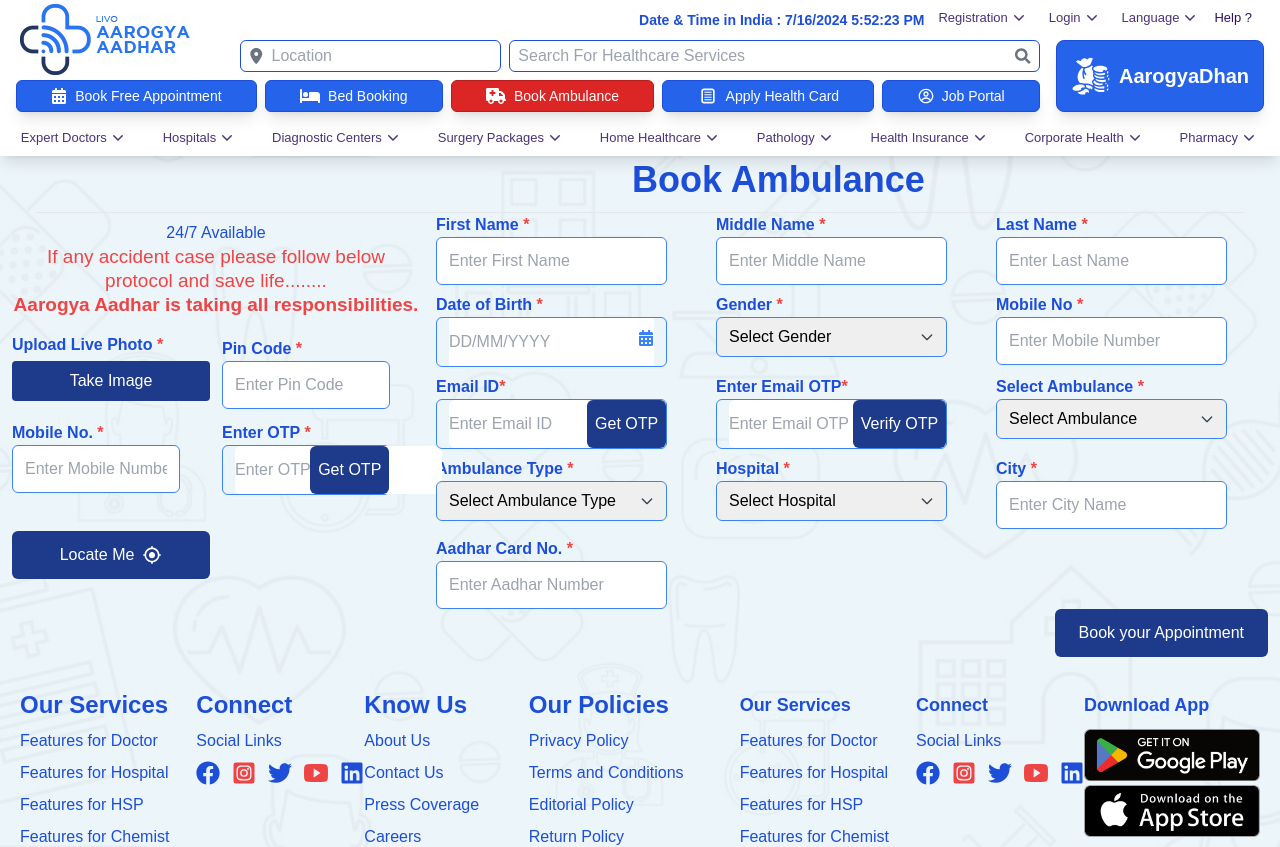
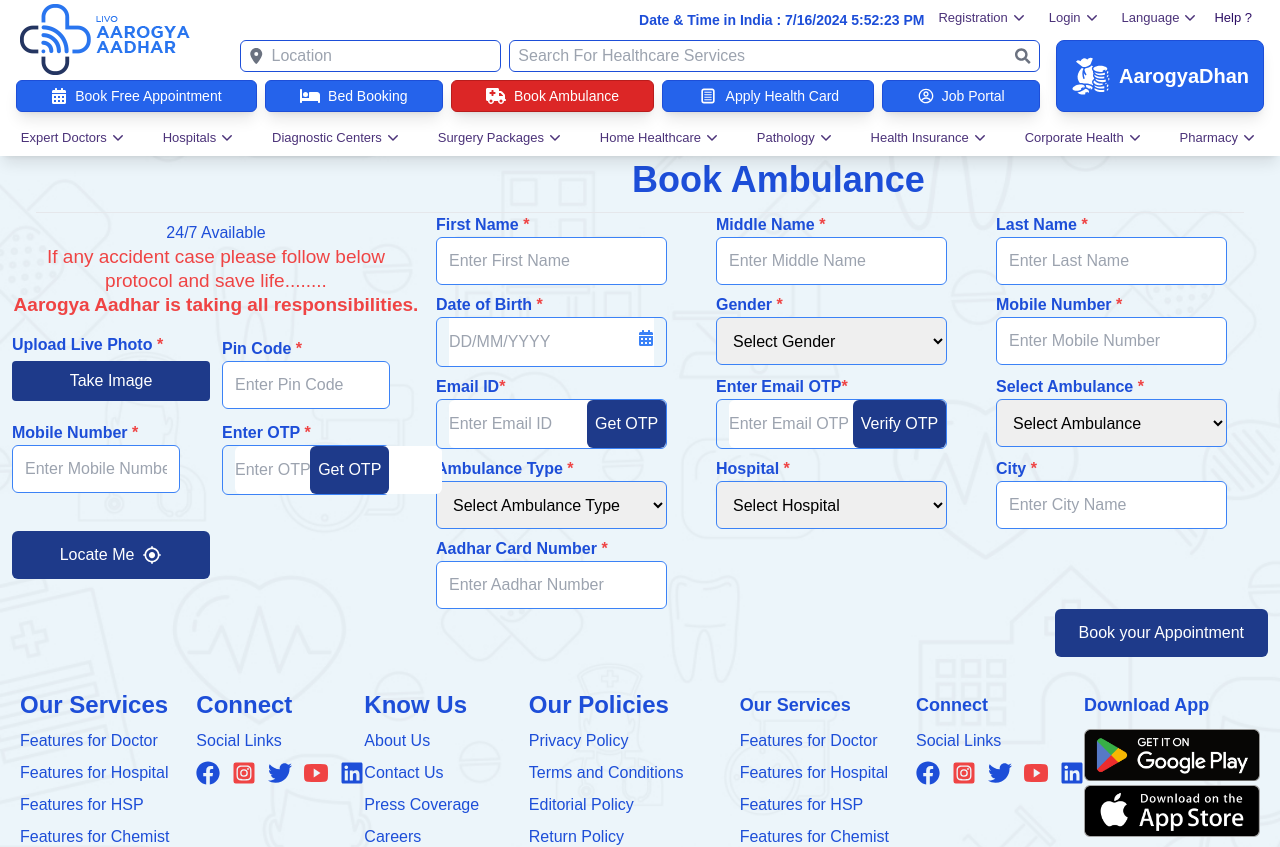
Before and after one commit to GoannyNikunj/AarogyaAadhar, a React (Vite) app: page /AmbulanceBooking in a window 1280 px wide. Shown: the top 847 px of the page. Built offline with nearby package versions, Linux system fonts and the light colour scheme; the HTML template or start-up script is replaced by a standard one.

Commit message:
Abhijeet Third Change

```diff
--- a/src/Component/BookAmbulance.jsx
+++ b/src/Component/BookAmbulance.jsx
@@ -183,7 +183,7 @@
                     htmlFor="patient-mobile-no"
                     className="font-semibold text-blue-900"
                   >
-                    Mobile No. <span className="text-red-500">*</span>
+                    Mobile Number <span className="text-red-500">*</span>
                   </label>
                   <input
                     type="text"
@@ -320,17 +320,18 @@
                   <label htmlFor="gender" className="font-semibold text-blue-900">
                     Gender <span className="text-red-500">*</span>
                   </label>
-                  <div className="relative max-w-[85%]">
+
                   <select
                     id="gender"
-                      className="border border-blue-500 h-10 outline-none rounded-md pr-10 pl-3 appearance-none  w-full"
+                      className="border border-blue-500 h-12 outline-none rounded-md px-3 max-w-[85%] placeholder-text"
                   >
                     <option value="">Select Gender</option>
                     <option value="male">Male</option>
                     <option value="female">Female</option>
                     <option value="transgender">Transgender</option>
                   </select>
-                  <div className="absolute inset-y-0 right-3 flex items-center pointer-events-none">
+                  </div>
+                  {/* <div className="absolute inset-y-0 right-3 flex items-center pointer-events-none">
                       <svg
                         className="w-4 h-4 text-gray-700"
                         fill="none"
@@ -346,15 +347,15 @@
                         ></path>
                       </svg>
                     </div>
-                  </div>
-                </div>
+                  </div> */}
+
 
                 <div className="flex flex-col relative">
                   <label
                     htmlFor="patient-mobile-no"
                     className="font-semibold text-blue-900"
                   >
-                    Mobile No{" "}
+                    Mobile Number{" "}
                     <span className="text-red-500">*</span>
                   </label>
                   <input
@@ -428,11 +429,11 @@
                     Select Ambulance{" "}
                     <span className="text-red-500">*</span>
                   </label>
-                  <div className="relative max-w-[85%]">
+
                   <select
                     id="select-ambulance"
                     name="selectedAmbulance"
-                    className={`border border-blue-500 h-10 outline-none rounded-md pr-10 pl-3 appearance-none  w-full ${errors.selectedAmbulance && "border-red-500"}`}
+                    className={`border border-blue-500 h-12 outline-none rounded-md px-3 max-w-[85%] placeholder-text ${errors.selectedAmbulance && "border-red-500"}`}
                     value={selectedAmbulance}
                     onChange={(e) => setSelectedAmbulance(e.target.value)}
                   >
@@ -444,7 +445,7 @@
                   {errors.selectedAmbulance && (
                     <p className="text-red-500">{errors.selectedAmbulance}</p>
                   )}
-                 <div className="absolute inset-y-0 right-3 flex items-center pointer-events-none">
+                 {/* <div className="absolute inset-y-0 right-3 flex items-center pointer-events-none">
                       <svg
                         className="w-4 h-4 text-gray-700"
                         fill="none"
@@ -461,7 +462,8 @@
                       </svg>
                     </div>
                   </div>
-                </div>
+                 */}
+                 </div>
 
                 <div className="flex flex-col">
                   <label
@@ -471,11 +473,11 @@
                     Ambulance Type{" "}
                     <span className="text-red-500">*</span>
                   </label>
-                  <div className="relative max-w-[85%]">
+
                   <select
                     id="ambulance-type"
                     name="selectedAmbulanceType"
-                    className={`border border-blue-500 h-10 outline-none rounded-md pr-10 pl-3 appearance-none w-full ${errors.selectedAmbulanceType && "border-red-500"}`}
+                    className={`border border-blue-500 h-12 outline-none rounded-md px-3 max-w-[85%] placeholder-text ${errors.selectedAmbulanceType && "border-red-500"}`}
                     value={selectedAmbulanceType}
                     onChange={(e) => setSelectedAmbulanceType(e.target.value)}
                   >
@@ -488,7 +490,7 @@
                     <p className="text-red-500">{errors.selectedAmbulanceType}</p>
                   )}
                 </select>
-               <div className="absolute inset-y-0 right-3 flex items-center pointer-events-none">
+               {/* <div className="absolute inset-y-0 right-3 flex items-center pointer-events-none">
                       <svg
                         className="w-4 h-4 text-gray-700"
                         fill="none"
@@ -504,8 +506,9 @@
                         ></path>
                       </svg>
                     </div>
+                  </div> */}
                   </div>
-                </div>
+
 
                 <div className="flex flex-col">
                   <label
@@ -514,11 +517,11 @@
                   >
                     Hospital <span className="text-red-500">*</span>
                   </label>
-                  <div className="relative max-w-[85%]">
+
                   <select
                     id="hospital"
                     name="selectedHospital"
-                    className={`border border-blue-500 h-10 outline-none rounded-md pr-10 pl-3 appearance-none  w-full ${errors.selectedHospital && "border-red-500"}`}
+                    className={`border border-blue-500 h-12 outline-none rounded-md px-3 max-w-[85%] placeholder-text ${errors.selectedHospital && "border-red-500"}`}
                     value={selectedHospital}
                     onChange={(e) => setSelectedHospital(e.target.value)}
                   >
@@ -530,7 +533,7 @@
                     <p className="text-red-500">{errors.selectedHospital}</p>
                   )}
                   </select>
-                  <div className="absolute inset-y-0 right-3 flex items-center pointer-events-none">
+                  {/* <div className="absolute inset-y-0 right-3 flex items-center pointer-events-none">
                       <svg
                         className="w-4 h-4 text-gray-700"
                         fill="none"
@@ -545,9 +548,9 @@
                           d="M19 9l-7 7-7-7"
                         ></path>
                       </svg>
-                    </div>
+                    </div> */}
                   </div>
-                </div>
+
 
                 <div className="flex flex-col">
                   <label
@@ -573,7 +576,7 @@
                     htmlFor="aadhar"
                     className="font-semibold text-blue-900"
                   >
-                    Aadhar Card No.{" "}
+                    Aadhar Card Number{" "}
                     <span className="text-red-500">*</span>
                   </label>
                   <input
--- a/src/Component/BookAppointment.jsx
+++ b/src/Component/BookAppointment.jsx
@@ -208,11 +208,17 @@
       </div>
       <div className="mt-[135px] xl:mt-[145px] pt-3 py-3">
         <div className="grid md:grid-cols-12 gap-3 py-4 px-3">
-          <div className="hidden md:block col-span-12 md:col-span-4 w-full pt- flex flex-col justify-center items-center">
-            <img src={Book_Free_Appointment} alt="Book Free Appointment" />
-          </div>
+        {/* <div className="hidden md:block col-span-12 md:col-span-4 w-full pt- flex flex-col justify-center items-center hide-on-small">
+      <img src={Book_Free_Appointment} alt="Book Free Appointment" />
+    </div> */}
+    <div
+  className="hidden md:block col-span-12 md:col-span-4 w-full pt- flex flex-col justify-center items-center hide-on-small"
+  style={{ display: window.innerWidth <= 400 ? 'none' : 'flex' }}
+>
+  <img src={Book_Free_Appointment} alt="Book Free Appointment" />
+</div>
           <div className="col-span-12 md:col-span-8">
-            <h2 className="text-4xl font-bold text-center mx-2 py-2 text-blue-900 justify-self-end">
+            <h2 className="text-4xl font-bold text-center mx-2 py-2 text-blue-900 justify-self-end" style={{ display: window.innerWidth <= 400 ? 'none' : 'flex' }}>
               Book Free Appointment
             </h2>
             <hr className="mt-[1px] mx-4" />
@@ -440,14 +446,14 @@
                 >
                   Enter OTP <span className="text-red-500">*</span>
                 </label>
-                <div className="relative border border-blue-500 rounded-md px-3 max-w-[85%]">
+                <div className="flex flex-col relative">
                   <input
                     type="text"
                     id="patient-otp"
                     placeholder="Enter OTP"
-                    className="h-12 outline-none rounded-md placeholder-text flex-grow"
+                    className="border border-blue-500 h-10 outline-none rounded-md px-3 max-w-[85%] placeholder-text"
                   />
-                  <button className="absolute inset-y-0 right-0 bg-blue-900 text-white rounded-md px-3">
+                  <button className="absolute inset-y-0 right-11 bg-blue-900 text-white rounded-md px-3">
                     Get OTP
                   </button>
                 </div>
@@ -518,9 +524,10 @@
               </div>
             </form>
           </div>
-          <div className="block md:hidden col-span-12 md:col-span-4 w-full pt- flex flex-col justify-center items-center">
+          {/* <div className="block md:hidden col-span-12 md:col-span-4 w-full pt- flex flex-col justify-center items-center">
             <img src={Book_Free_Appointment} alt="Book Free Appointment" />
-          </div>
+          </div> */}
+
         </div>
       </div>
       <div className="py-4">
```
Also changed, not shown: src/Component/ApplyHealthCard.jsx (line endings or trailing spaces).
